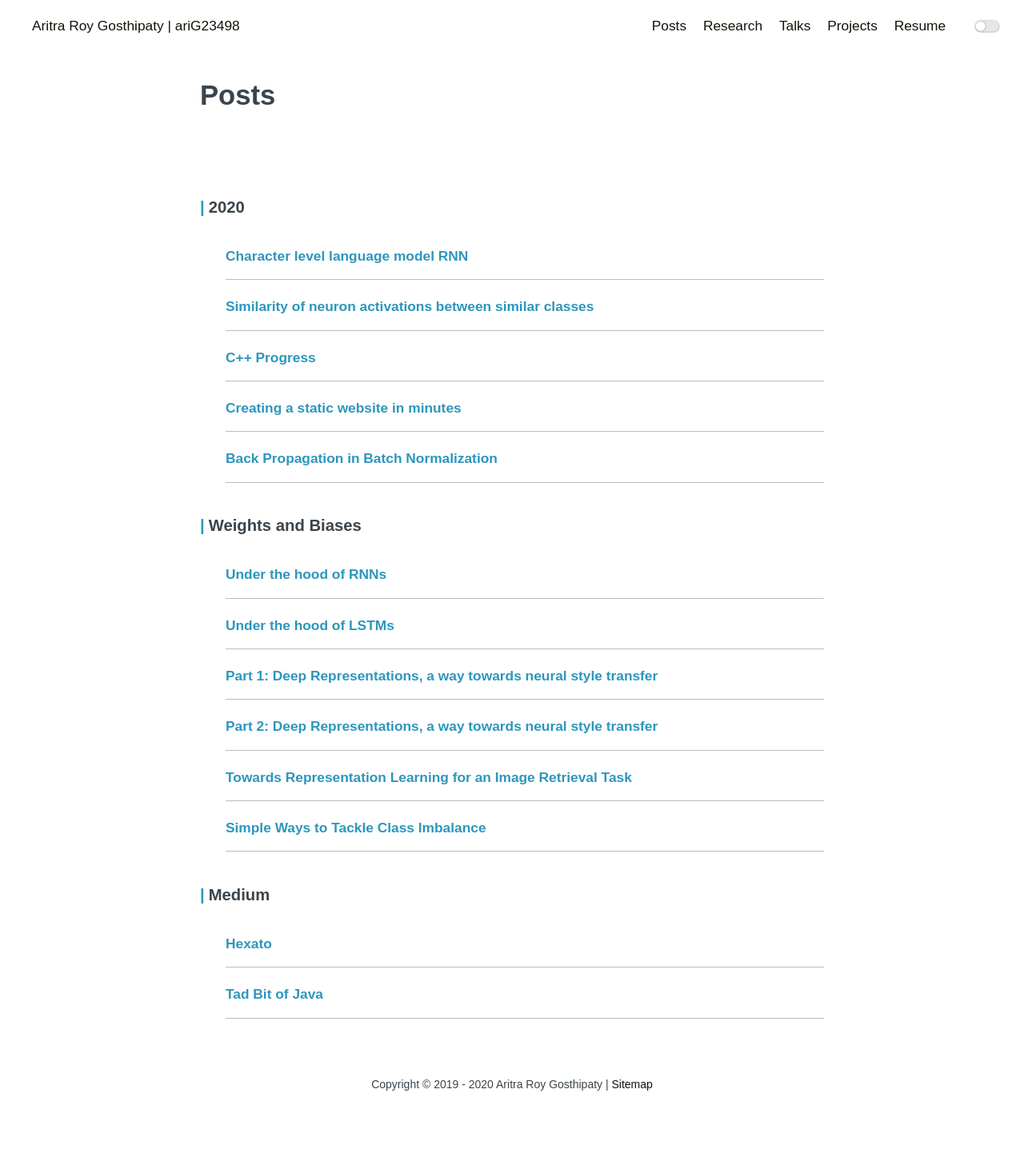
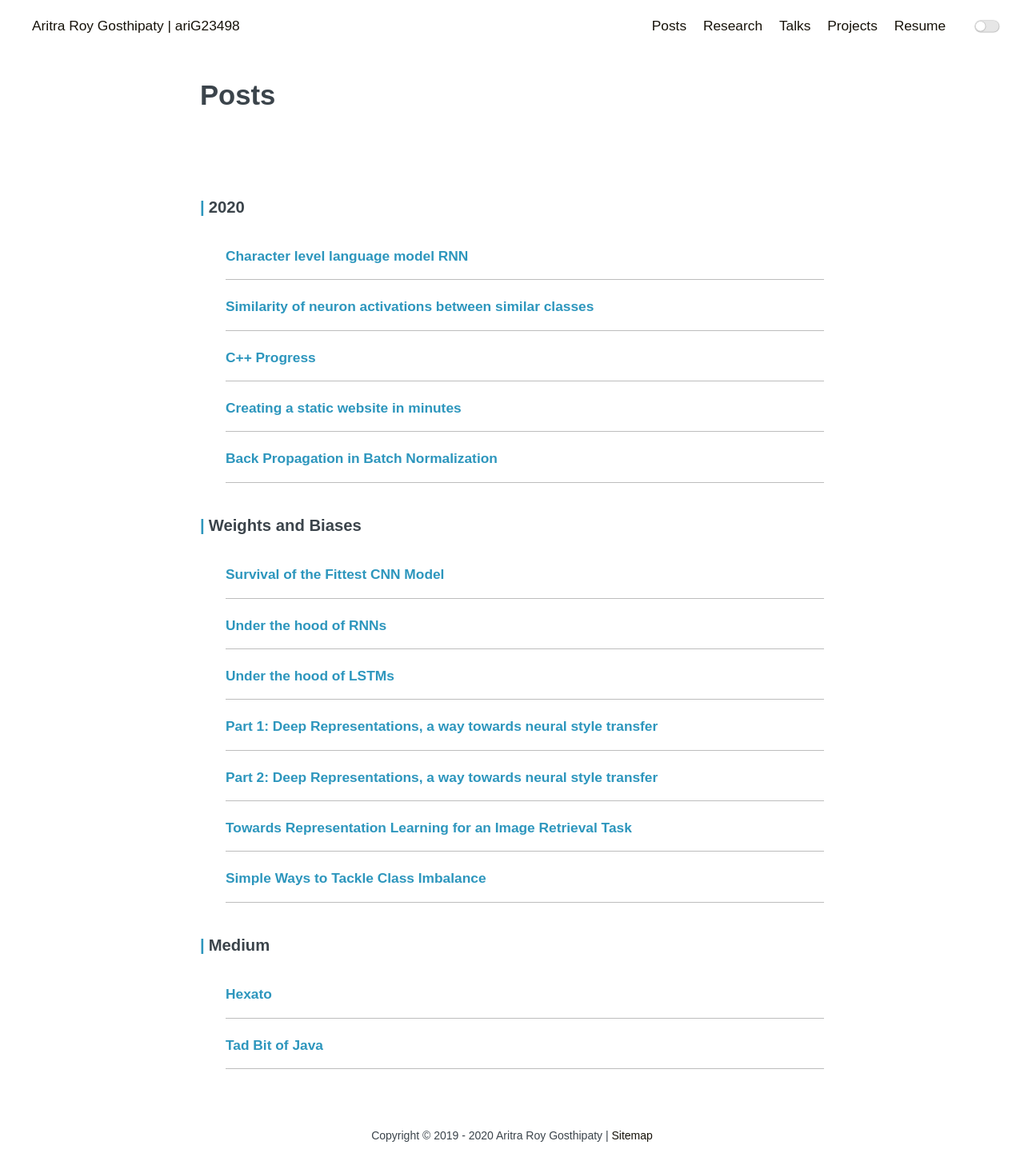
Before and after one commit to ariG23498/ariG23498.github.io, a Jekyll site: the page built from blogs.md, in a window 1280 px wide. Shown: the whole page at 80% size. Built offline with Jekyll 4.4.1, drawn with Linux system fonts in a browser that asks for light colours; before the commit the page ends 1388 px from its top, so only the background shows below that.

Commit message:
vlga added

```diff
--- a/blogs.md
+++ b/blogs.md
@@ -17,7 +17,9 @@ permalink: /posts
         <a class="archive-item-link" href="{{site.url}}/assets/BatchNorm.pdf">Back Propagation in Batch Normalization</a>
     </article>
     <h3>Weights and Biases</h3>
-
+    <article class="archive-item">
+        <a class="archive-item-link" href="https://bitly.com/vlga_cnn">Survival of the Fittest CNN Model</a>
+    </article>
     <article class="archive-item">
         <a class="archive-item-link" href="https://bitly.com/under_RNN">Under the hood of RNNs</a>
     </article>
```
Also changed, not shown: 1 other file.
